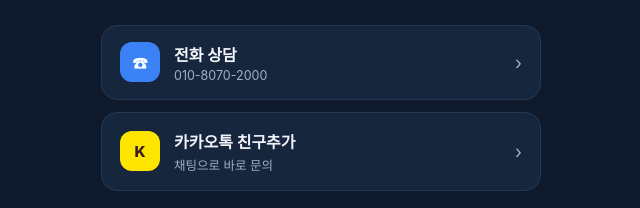
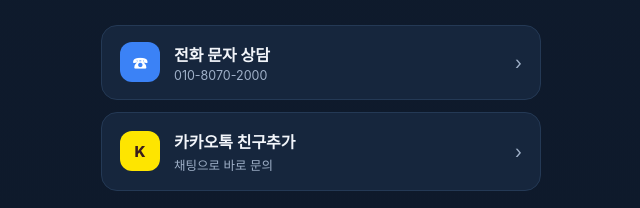
Before and after one commit to woohaeryong/web.woohaeryong.com, a plain HTML site: page index.html in a window 1280 px wide. Shown: the part 288-496 px from the top of the page, 319-959 px from the left. Drawn offline with Linux system fonts and the light colour scheme; no server answers.

Commit message:
Update index.html

```diff
--- a/index.html
+++ b/index.html
@@ -149,7 +149,7 @@
     <!-- ★ 아래 href 값을 본인 주소로 교체하세요 -->
     <a class="btn call primary" href="tel:010-8070-2000">
       <div class="ico">☎</div>
-      <div class="txt"><b>전화 상담</b><span>010-8070-2000</span></div>
+      <div class="txt"><b>전화 문자 상담</b><span>010-8070-2000</span></div>
       <div class="arrow">›</div>
     </a>
 
```
